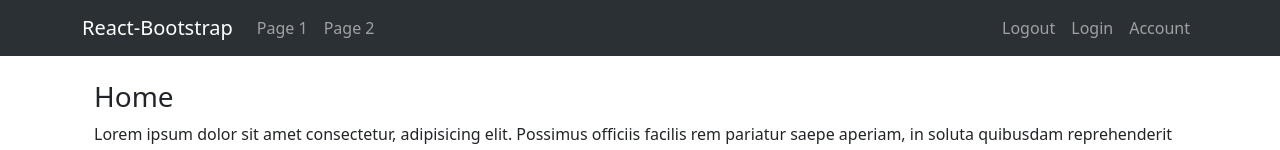
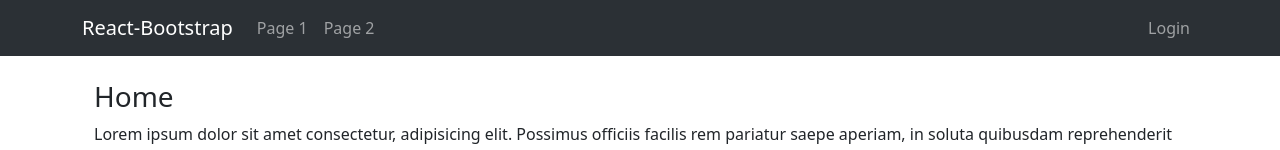
Before and after one commit to enesyukselx/tsreact, a React (Vite) app: page / in a window 1280 px wide. Shown: the top 150 px of the page. Built offline with nearby package versions, Linux system fonts and the light colour scheme.

Commit message:
Update Navbar for check login status

```diff
--- a/src/Components/Layout/Header.tsx
+++ b/src/Components/Layout/Header.tsx
@@ -2,6 +2,8 @@ import Container from "react-bootstrap/Container";
 import Nav from "react-bootstrap/Nav";
 import Navbar from "react-bootstrap/Navbar";
 import { NavLink } from "react-router-dom";
+import UserContext from "../UserContext/UserContext";
+import { useContext } from "react";
 
 const Header = () => {
     interface INavLink {
@@ -19,6 +21,8 @@ const Header = () => {
             path: "/page2",
         },
     ];
+
+    const { isLogin } = useContext(UserContext);
 
     return (
         <Navbar
@@ -46,15 +50,22 @@ const Header = () => {
                         ))}
                     </Nav>
                     <Nav>
+                        {isLogin && (
+                            <>
                                 <NavLink className="nav-link" to="/logout">
                                     Logout
                                 </NavLink>
-                        <NavLink className="nav-link" to="/logout">
-                            Login
-                        </NavLink>
+
                                 <NavLink className="nav-link" to="/account">
                                     Account
                                 </NavLink>
+                            </>
+                        )}
+                        {!isLogin && (
+                            <NavLink className="nav-link" to="/login">
+                                Login
+                            </NavLink>
+                        )}
                     </Nav>
                 </Navbar.Collapse>
             </Container>
```
Lines whose indentation alone changed are shown as unchanged.
